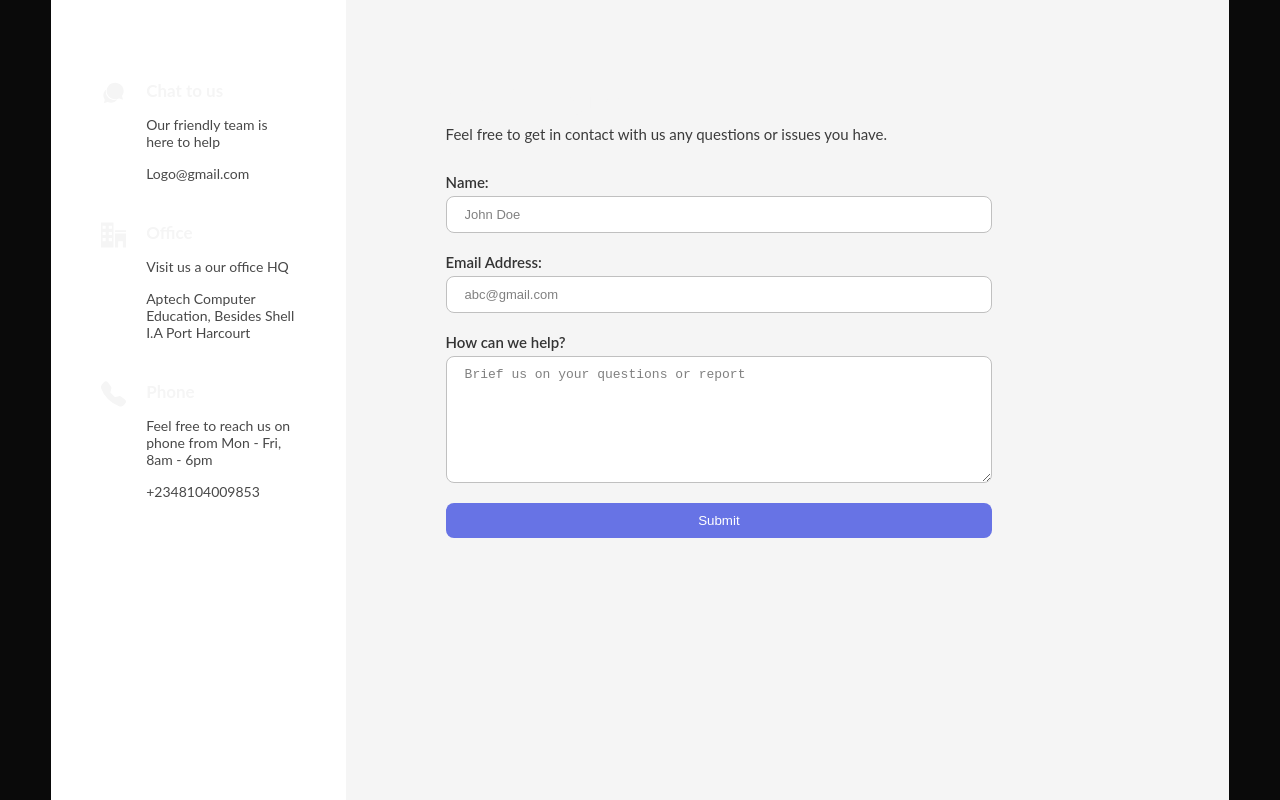
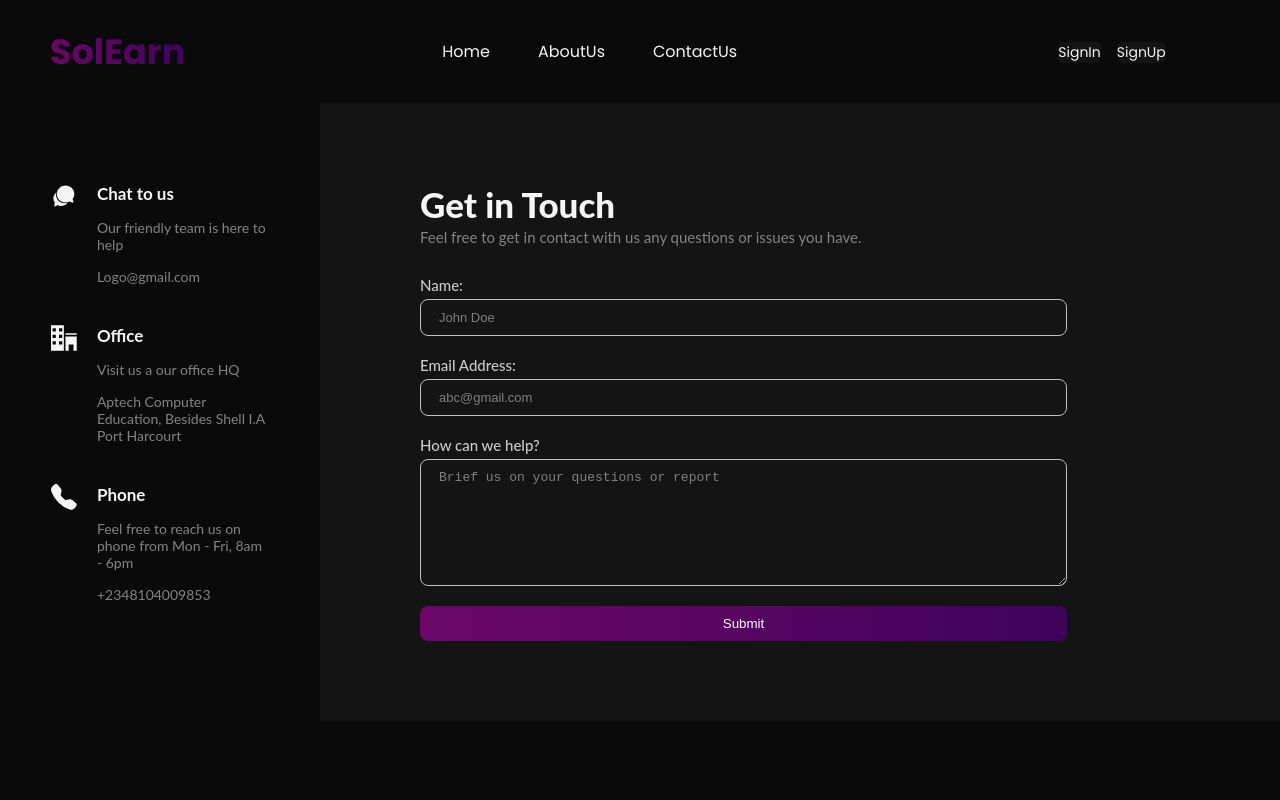
Before and after one commit to SolEarn-1-0/SolEarn-Frontend, a React (Create React App) app: page /contactus in a window 1280 px wide. Built offline with nearby package versions, Linux system fonts and the light colour scheme.

Commit message:
routing done

```diff
--- a/src/components/Header.js
+++ b/src/components/Header.js
@@ -1,8 +1,10 @@
 import Images from '../Images/E-Wallet.svg'
+import Style from "../styles/Nav.module.css"
+
 const Header = () => {
   return (
 		<header>
-			<div className="headerlft">
+			<div className={Style.headerlft}>
 				<h1>
 					The easiest way to automate your crypto <span>payment</span>
 				</h1>
@@ -15,7 +17,7 @@ const Header = () => {
 				<button>Get Started</button>
 			</div>
 
-			<div className="headerrght">
+			<div className={Style.headerrght}>
 				<img src={Images} alt="" />
 			</div>
 		</header>
--- a/src/components/Navbar.js
+++ b/src/components/Navbar.js
@@ -1,21 +1,22 @@
-/** @format */
+import { NavLink } from "react-router-dom";
+import Style from "../styles/Nav.module.css"
 
 const Navbar = () => {
 	return (
 		<nav>
-			<div className="navlogo">
+			<div className={Style.navlogo}>
 				<h1>SolEarn</h1>
 			</div>
 
-			<div className="navlinks">
-				<a href="/">Home</a>
-				<a href="/">AboutUs</a>
-				<a href="/">ContactUs</a>
+			<div className={Style.navlinks}>
+				<NavLink  to={"/"}>Home</NavLink>
+				<NavLink  to={"/about"}>AboutUs</NavLink>
+				<NavLink  to={"/contactus"}>ContactUs</NavLink>
 			</div>
 
-			<div className="navbtns">
-				<button>SignIn</button>
-				<button>SignUp</button>
+			<div className={Style.navbtns}>
+				<NavLink  to={"/contactus"}><button>SignIn</button></NavLink>
+				<NavLink  to={"/contactus"}><button>SignUp</button></NavLink>
 			</div>
 		</nav>
 	);
--- a/src/index.css
+++ b/src/index.css
@@ -8,7 +8,7 @@
 
 body{
   font-family: 'Poppins', sans-serif;
-  padding: 0px 4%;
+  /* padding: 0px 4%; */
   background-color: rgb(10, 10, 10);
  color: rgb(245, 245, 245);
 }
--- a/src/pages/AboutUs.js
+++ b/src/pages/AboutUs.js
@@ -1,8 +1,11 @@
 import Style from "../styles/Aboutus.module.css";
+import Navbar from "../components/Navbar";
 
 const Aboutus = () => {
 
     return <>
+    <Navbar/>
+
 
     </>
 
--- a/src/pages/ContactUs.js
+++ b/src/pages/ContactUs.js
@@ -2,10 +2,12 @@ import Style from "../styles/Contactus.module.css";
 import {IoIosChatbubbles} from "react-icons/io"
 import {ImOffice} from "react-icons/im"
 import {BsFillTelephoneFill} from "react-icons/bs"
+import Navbar from "../components/Navbar"
 
 const Contactus = () => {
 
     return <>
+    <Navbar/>
         <div className={Style.body}>
             <div className={Style.hero}>
                 <section className={Style.left}>
--- a/src/styles/Contactus.module.css
+++ b/src/styles/Contactus.module.css
@@ -6,17 +6,15 @@
 }
 .body{
     font-family: 'Lato', sans-serif;
-    background-color: whitesmoke;
 }
 .hero{
     display: flex;
 }
 .left{
-    background-color: white;
-    height: 100vh;
+    /* height: 0vh; */
     margin-bottom: 0px;
     padding: 80px 60px;
-    padding-right: 40px;
+    padding-left: 4%;
     width: 25%;
     display: flex;
     flex-direction: column;
@@ -41,11 +39,13 @@
 }
 .info p{
     font-size: 14px;
-    color: rgb(72, 72, 72);
+    color: rgb(132, 132, 132);
 }
 .right{
+    background-color: rgb(20, 20, 20);
     width: 75%;
     padding: 80px 150px;
+    padding-right: 4%;
     display: flex;
     flex-direction: column;
     row-gap: 30px;
@@ -61,7 +61,7 @@
 }
 .header p{
     font-size: 15px;
-    color: rgb(59, 59, 59);
+    color: rgb(132, 132, 132);
 }
 footer{
     margin-top: 0px;
@@ -79,17 +79,18 @@ footer{
 }
 .inputWrapper label{
     font-size: 15px;
-    font-weight: 600;
-    color: rgb(52, 52, 52);
+    font-weight: 500;
+    color: rgb(203, 203, 203);
 }
 .inputWrapper input{
     padding: 10px 18px;
     border: 1px solid rgb(192, 192, 192);
+    background-color: rgb(20, 20, 20);
     outline: none;
     border-radius: 8px;
 }
 .inputWrapper input:focus{
-    border: 1px solid #6773E5;
+    border: 1px solid rgb(108, 7, 102);
 }
 .inputWrapper input::placeholder{
     color: gray;
@@ -97,14 +98,16 @@ footer{
 }
 .inputWrapper textarea::placeholder{
     color: gray;
+    background-color: rgb(20, 20, 20);
     font-size: 13px;
 }
 .inputWrapper textarea:focus{
-    border: 1px solid #6773E5;
+    border: 1px solid rgb(108, 7, 102);
 }
 .inputWrapper textarea{
     padding: 10px 18px;
     border: 1px solid rgb(192, 192, 192);
+    background-color: rgb(20, 20, 20);
     outline: none;
     border-radius: 8px;
     resize: vertical;
@@ -112,7 +115,7 @@ footer{
 .right button{
     padding: 10px 20px;
     color: white;
-    background-color: #6773E5;
+    background-image: linear-gradient(to right, rgb(108, 7, 102), rgb(63, 3, 92));
     border: none;
     border-radius: 8px;
 }
@@ -132,9 +135,11 @@ footer{
     }
     .left{
         padding: 80px 50px;
+        padding-left: 4%;
     }
     .right{
         padding: 80px 100px;
+        padding-right: 4%;
     }
 
 }
@@ -154,6 +159,7 @@ footer{
     }
     .right{
         padding: 80px 60px;
+        padding-right: 4%;
     }
     .right form{
         width: 100%;
@@ -180,12 +186,14 @@ footer{
     .left{
         padding: 80px 30px;
         width: 30%;
+        padding-left: 4%;
     }
 }
 @media(max-width: 750px){
     .right{
         width: 70%;
         padding: 80px 50px;
+        padding-right: 4%;
     }
     .header h1{
         font-size: 28px;
@@ -197,6 +205,7 @@ footer{
     }
     .right{
         width: 100%;
+        padding: 80px 4%;
     }
     .header{
         align-items: center;
--- a/src/App.css
+++ b/src/styles/Nav.module.css
@@ -4,7 +4,7 @@ nav {
   display: flex;
   align-items: center;
   justify-content: space-between;
-  padding: 20px 0px;
+  padding: 20px 4%;
 }
 
 .navlogo h1{
```
